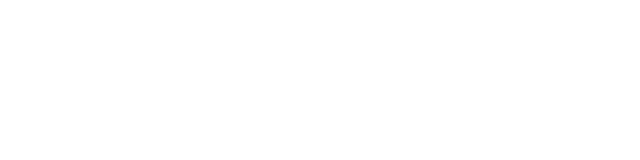
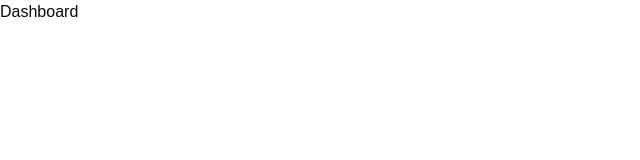
Before and after one commit to saadsayyed10/friede-app, a React (Vite) app in the folder frontend/: page /friede in a window 1280 px wide. Before the commit this address had no page. Shown: the top 160 px of the page, without its empty margins (0-640 px from the left). Built offline with nearby package versions, Linux system fonts and the light colour scheme.

Commit message:
Starting with the backend work

```diff
--- a/frontend/src/App.tsx
+++ b/frontend/src/App.tsx
@@ -3,6 +3,8 @@
 import Authorization from "./pages/Authorization";
 import SignUpBasic from "./pages/SignUp/SignUpBasic";
 import SignUpReview from "./pages/SignUp/SignUpReview";
+import Dashboard from "./pages/Verified/Dashboard";
+import Settings from "./pages/Verified/Settings";
 
 const App = () => {
   return (
@@ -12,6 +14,9 @@
         <Route path="/authorization" element={<Authorization />} />
         <Route path="/signup/basic" element={<SignUpBasic />} />
         <Route path="/signup/review" element={<SignUpReview />} />
+
+        <Route path="/friede" element={<Dashboard />} />
+        <Route path="/friede/settings" element={<Settings />} />
       </Routes>
     </Router>
   );
--- /dev/null
+++ b/frontend/src/pages/Verified/Dashboard.tsx
@@ -0,0 +1,5 @@
+const Dashboard = () => {
+  return <div>Dashboard</div>;
+};
+
+export default Dashboard;
--- /dev/null
+++ b/frontend/src/pages/Verified/Settings.tsx
@@ -0,0 +1,5 @@
+const Settings = () => {
+  return <div>Settings</div>;
+};
+
+export default Settings;
```
